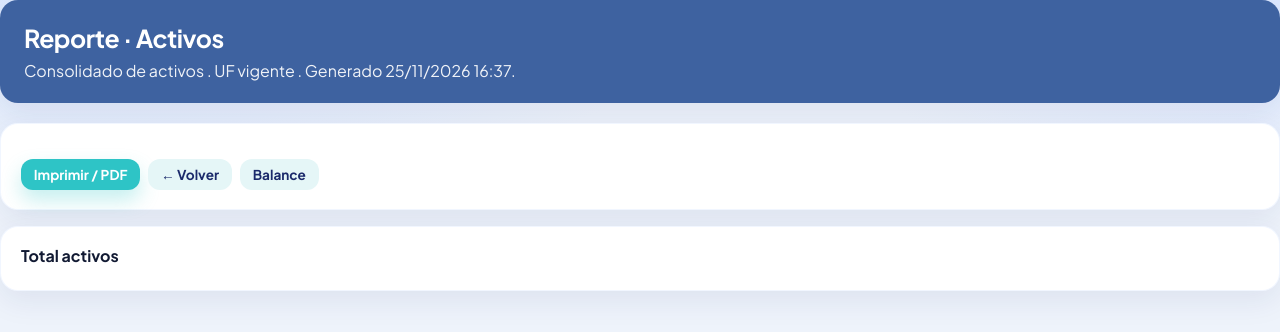
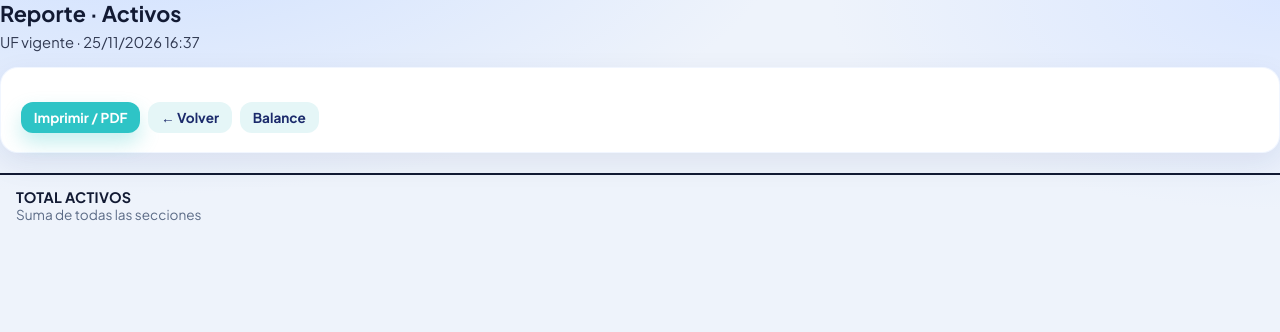
Before and after one commit to felipeloewe/repositoria, a CodeIgniter 4 app: the page made by app/Views/equity/reporte_grupo.php in a window 1280 px wide. Shown: the top 332 px of the page. Run offline with PHP 8.4 and a stand-in for CodeIgniter, Linux system fonts and the light colour scheme; the template is opened without the code that fills it, so the values that code supplies are empty; some libraries are stand-ins or nearby versions.

Commit message:
Tighten printable activos/pasivos reports: title, detail, summary last.
Remove break-inside:avoid on large report cards that left page 1 blank;
put the total block after the bienes list instead of above it.

Co-authored-by: felipeloewe <felipeloewe@users.noreply.github.com>

```diff
--- a/app/Views/equity/reporte_grupo.php
+++ b/app/Views/equity/reporte_grupo.php
@@ -13,26 +13,40 @@ $grupoLabel = ($grupo ?? '') === 'pasivos' ? 'Pasivos' : 'Activos';
 
 <style>
 .report-actions { display:flex; gap:.5rem; flex-wrap:wrap; margin-top:1rem; }
-.report-summary { display:grid; grid-template-columns:repeat(auto-fit,minmax(180px,1fr)); gap:.75rem; margin:1rem 0; }
+.report-title { margin:0 0 .35rem; }
+.report-title h2 { margin:0 0 .35rem; font-size:1.35rem; }
+.report-title p { margin:0; color:inherit; opacity:.85; font-size:.92rem; }
+.report-section { margin-top:.85rem; }
+.report-section h3 { margin:0 0 .5rem; font-size:1.05rem; }
+.report-summary-final {
+  margin-top:1.25rem; padding:.85rem 1rem;
+  border-top:2px solid currentColor;
+  display:flex; justify-content:space-between; align-items:baseline; gap:1rem; flex-wrap:wrap;
+}
+.report-summary-final .label { font-weight:700; letter-spacing:.02em; text-transform:uppercase; font-size:.9rem; }
+.report-summary-final .value { font-size:1.25rem; font-weight:800; }
 @media print {
   .sidebar, .topbar, .report-actions, .nav-exit, .no-print { display:none !important; }
   .shell { display:block !important; }
   .main { margin:0 !important; width:100% !important; }
   .content { padding:0 !important; }
-  .card, .section-card, .banner { box-shadow:none !important; border:1px solid #ccc !important; break-inside:avoid; }
+  .report-title { margin:0 0 .5rem; padding-bottom:.35rem; border-bottom:1px solid #ccc; }
+  .report-section { break-inside:auto; page-break-inside:auto; }
+  .report-section table { break-inside:auto; page-break-inside:auto; }
+  .report-section tr { break-inside:avoid; page-break-inside:avoid; }
+  .report-summary-final { break-inside:avoid; page-break-inside:avoid; }
   a { text-decoration:none; color:inherit; }
 }
 </style>
 
-<section class="banner">
+<header class="report-title">
     <h2>Reporte · <?= esc($grupoLabel) ?></h2>
     <p>
-        Consolidado de <?= esc(strtolower($grupoLabel)) ?>
-        <?= $personaNombre ? ' · ' . esc($personaNombre) : '' ?>.
-        UF vigente <?= esc(EquityUf::fmtPesos($ufRate, 2)) ?><?= ! empty($ufVigente['fecha_cierre']) ? ' · cierre ' . esc($ufVigente['fecha_cierre']) : '' ?>.
-        Generado <?= esc(date('d/m/Y H:i')) ?>.
+        <?= $personaNombre ? esc($personaNombre) . ' · ' : '' ?>
+        UF vigente <?= esc(EquityUf::fmtPesos($ufRate, 2)) ?><?= ! empty($ufVigente['fecha_cierre']) ? ' · cierre ' . esc($ufVigente['fecha_cierre']) : '' ?>
+        · <?= esc(date('d/m/Y H:i')) ?>
     </p>
-</section>
+</header>
 
 <div class="card section-card no-print">
     <div class="report-actions">
@@ -42,17 +56,9 @@ $grupoLabel = ($grupo ?? '') === 'pasivos' ? 'Pasivos' : 'Activos';
     </div>
 </div>
 
-<div class="report-summary">
-    <div class="card">
-        <h3>Total <?= esc(strtolower($grupoLabel)) ?></h3>
-        <div class="value" style="font-size:1.25rem"><?= esc(EquityUf::fmtPesos((float) ($granTotalClp ?? 0), 0)) ?></div>
-        <div class="muted"><?= esc(EquityUf::fmtUf((float) ($granTotalUf ?? 0), 2)) ?></div>
-    </div>
-</div>
-
 <?php foreach (($secciones ?? []) as $sec): ?>
     <?php $meta = $sec['meta'] ?? []; ?>
-    <div class="card section-card">
+    <section class="report-section card section-card">
         <h3>
             <?= esc($meta['label'] ?? '') ?>
             <span class="muted" style="font-weight:500;font-size:.9rem">(<?= count($sec['rows'] ?? []) ?>)</span>
@@ -87,7 +93,18 @@ $grupoLabel = ($grupo ?? '') === 'pasivos' ? 'Pasivos' : 'Activos';
                 </tfoot>
             </table>
         <?php endif; ?>
-    </div>
+    </section>
 <?php endforeach; ?>
 
+<div class="report-summary-final">
+    <div>
+        <div class="label">Total <?= esc(strtolower($grupoLabel)) ?></div>
+        <div class="muted" style="font-size:.85rem">Suma de todas las secciones</div>
+    </div>
+    <div style="text-align:right">
+        <div class="value"><?= esc(EquityUf::fmtPesos((float) ($granTotalClp ?? 0), 0)) ?></div>
+        <div class="muted"><?= esc(EquityUf::fmtUf((float) ($granTotalUf ?? 0), 2)) ?></div>
+    </div>
+</div>
+
 <?= $this->endSection() ?>
```
Also changed, not shown: app/Views/equity/reporte_seccion.php (+38 -17 lines).
